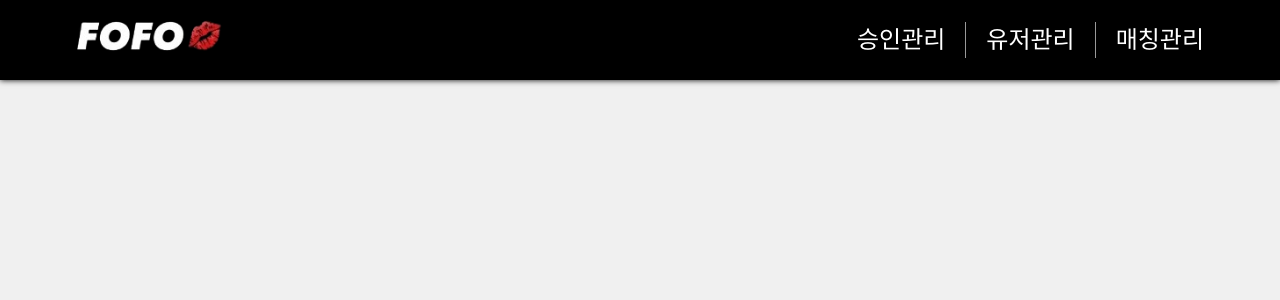
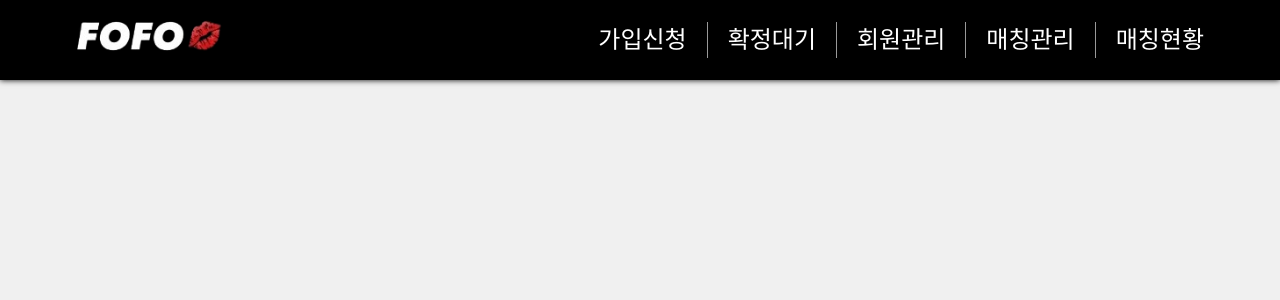
Before and after one commit to FOFO-project/FOFO_front, a React (Vite) app: page /HeaderTest in a window 1280 px wide. Shown: the top 300 px of the page. Built offline with nearby package versions, Linux system fonts and the light colour scheme.

Commit message:
header a 태그 href 설정, 소스 이동

```diff
--- a/src/pages/App/App.tsx
+++ b/src/pages/App/App.tsx
@@ -1,4 +1,5 @@
 import { Link } from "react-router-dom";
+import { HeaderTest } from "../pages"
 import { useState } from "react";
 import reactLogo from "../../assets/react.svg";
 import viteLogo from "/vite.svg";
@@ -10,6 +11,7 @@ export function App() {
 	return (
 		<>
 			<div>
+				<HeaderTest />
 				<Link to="https://vitejs.dev" target="_blank">
 					<img src={viteLogo} className="logo" alt="Vite logo" />
 				</Link>
--- a/src/pages/MemberCardTest/MemberCardTest.tsx
+++ b/src/pages/MemberCardTest/MemberCardTest.tsx
@@ -1,3 +1,4 @@
+import { HeaderTest } from "../pages"
 import { MemberInformation } from "../../entities/entities"
 import { Member, Address, Picture } from "../../entities/member/model/model-integrate"
 
@@ -65,6 +66,7 @@ export function MemberCardTest(){
     }
     return(
         <>
+            <HeaderTest />
             <MemberInformation data={member}/>
         </>
     );
--- a/src/pages/Test/Test.tsx
+++ b/src/pages/Test/Test.tsx
@@ -1,3 +1,4 @@
+import { HeaderTest } from "../pages"
 import { ConditionedList } from "../../shared/shared";
 import { MemberInformation } from "../../entities/entities";
 import styles from "../pages.module.scss";
@@ -107,6 +108,7 @@ export function Test() {
 	]);
 	return (
 		<div className={styles.Page}>
+			<HeaderTest />
 			<div className={styles.container}>
 				<ConditionedList
 					items={items}
--- a/src/pages/pages.tsx
+++ b/src/pages/pages.tsx
@@ -1,4 +1,4 @@
 export { App } from "./App/App";
 export { Test } from "./Test/Test";
 export { MemberCardTest } from "./MemberCardTest/MemberCardTest"
-export { HeaderTest } from "./header/HeaderTest"
+export { HeaderTest } from "../widgets/header/HeaderTest"
--- a/src/shared/component/header/FofoHeader.tsx
+++ /dev/null
@@ -1,28 +0,0 @@
-import { ReactElement, useReducer, useState } from "react";
-import style from "./header.module.scss";
-
-interface headerProps { // 차후, logo는 실제 FOFO image, items는 각각의 features로 대체될 예정
-    data:{
-        logo:any,
-        item1:String,
-        item2:String,
-        item3:String
-    }
-}
-
-export function FofoHeader({data}:headerProps) {
-    return(
-        <>
-        <header className={style.header}>
-            <div className={style.header_wrapper}>
-                <img className={style.header_logo} src={data.logo} alt="FOFO logo" />
-                <ul className={style.header_item}>
-                    <li className={style.header_items}>{data.item1}</li>
-                    <li className={style.header_items}>{data.item2}</li>
-                    <li className={style.header_items}>{data.item3}</li>
-                </ul>
-            </div>
-        </header>
-        </>
-    );
-}
--- a/src/shared/shared.tsx
+++ b/src/shared/shared.tsx
@@ -1,2 +1 @@
 export { ConditionedList } from "./component/ConditionedList/ConditionedList";
-export { FofoHeader } from "./component/header/FofoHeader";
--- a/src/pages/header/HeaderTest.tsx
+++ b/src/widgets/header/HeaderTest.tsx
@@ -1,12 +1,14 @@
-import { FofoHeader } from "../../shared/shared"
+import { FofoHeader } from "../../widgets/header/components/FofoHeader"
 import logo from "../../assets/fofologo-removebg-preview.png"
 
 export function HeaderTest(){
     const headerdata:any = {
         logo: logo,
-        item1: "승인관리",
-        item2: "유저관리",
-        item3: "매칭관리"
+        item1: "가입신청",
+        item2: "확정대기",
+        item3: "회원관리",
+        item4: "매칭관리",
+        item5: "매칭현황"
     }
     return(
         <>
--- /dev/null
+++ b/src/widgets/header/components/FofoHeader.tsx
@@ -0,0 +1,42 @@
+import { ReactElement, useReducer, useState } from "react";
+import style from "../header.module.scss";
+
+interface HeaderProps { // 차후, logo는 실제 FOFO image, items는 각각의 features로 대체될 예정
+    data:{
+        logo:any;
+        item1:String;
+        item2:String;
+        item3:String;
+        item4:String;
+        item5:String;
+    }
+}
+
+export function FofoHeader({data}:HeaderProps) {
+    return(
+        <>
+        <header className={style.header}>
+            <div className={style.header_wrapper}>
+                <img className={style.header_logo} src={data.logo} alt="FOFO logo" />
+                <ul className={style.header_menubox}>
+                    <li className={style.header_items}>
+                        <a href="http://localhost:5173/App">{data.item1}</a>
+                    </li>
+                    <li className={style.header_items}>
+                        <a href="http://localhost:5173/HeaderTest">{data.item2}</a>
+                    </li>
+                    <li className={style.header_items}>
+                        <a href="http://localhost:5173/membercardtest">{data.item3}</a>
+                    </li>
+                    <li className={style.header_items}>
+                        <a href="http://localhost:5173/test">{data.item4}</a>
+                    </li>
+                    <li className={style.header_items}>
+                        <a href="">{data.item5}</a>
+                    </li>
+                </ul>
+            </div>
+        </header>
+        </>
+    );
+}
--- a/src/shared/component/header/header.module.scss
+++ b/src/widgets/header/header.module.scss
@@ -25,7 +25,7 @@
     color: #000;
 }
 
-.header_item {
+.header_menubox {
     display: flex;
     background-color: transparent;
     border: none;
@@ -41,8 +41,19 @@
     padding: 0 20px;
     background-color: transparent;
     justify-content: space-between;
+    border-left: 1px solid #999;
+}
+
+.header_items>a {
+    text-decoration: none;
+    background-color: transparent;
+    transition: color 0.5s ease;
     color: #fff;
-    border-left: 1px solid #999;
+}
+
+.header_items>a:hover {
+    color: #999;
+    cursor: pointer;
 }
 
 .header_items:first-child {
```
